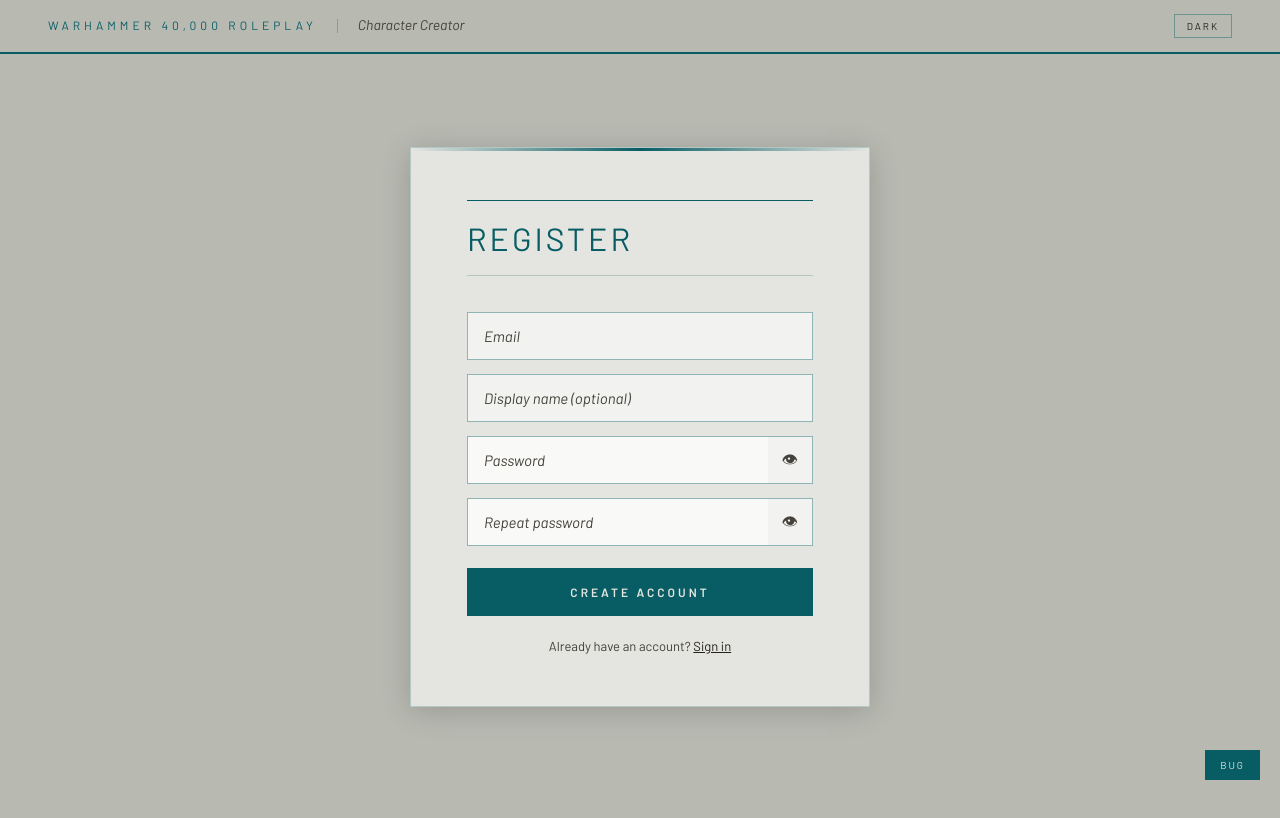
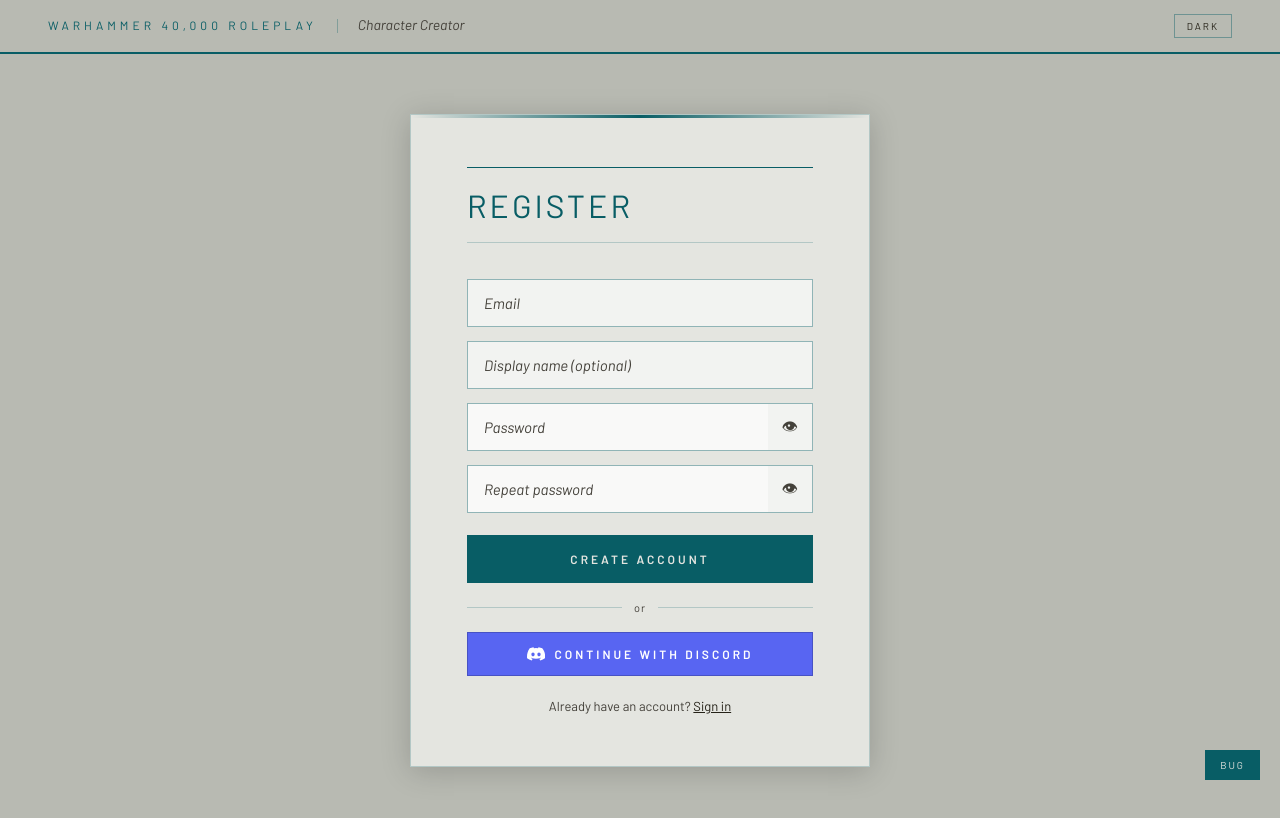
Before and after one commit to IrNesterova/IM_CC_REST, a React (Create React App) app in the folder frontend/: page /register in a window 1280 px wide. Shown: the top 818 px of the page. Built offline with nearby package versions, Linux system fonts and the light colour scheme; no server answers.

Commit message:
loading...

```diff
--- a/frontend/src/context/AuthContext.js
+++ b/frontend/src/context/AuthContext.js
@@ -1,5 +1,5 @@
-import {createContext, useContext, useState} from 'react';
-import {login as apiLogin, logout as apiLogout} from '../api/api';
+import {createContext, useContext, useEffect, useState} from 'react';
+import {getMe, login as apiLogin, logout as apiLogout} from '../api/api';
 
 const AuthContext = createContext(null);
 
@@ -9,6 +9,23 @@
     const [user, setUser] = useState(() => {
         try { return JSON.parse(localStorage.getItem(STORAGE_KEY)); } catch { return null; }
     });
+    const [loading, setLoading] = useState(false);
+
+    useEffect(() => {
+        const params = new URLSearchParams(window.location.search);
+        if (params.get('auth') === 'discord') {
+            setLoading(true);
+            getMe()
+                .then(u => { setUser(u); localStorage.setItem(STORAGE_KEY, JSON.stringify(u)); })
+                .catch(() => {})
+                .finally(() => {
+                    setLoading(false);
+                    params.delete('auth');
+                    const newUrl = window.location.pathname + (params.toString() ? '?' + params : '');
+                    window.history.replaceState({}, '', newUrl);
+                });
+        }
+    }, []); // eslint-disable-line react-hooks/exhaustive-deps
 
     const login = async (email, password) => {
         const u = await apiLogin(email, password);
@@ -21,6 +38,6 @@
         localStorage.removeItem(STORAGE_KEY);
     };
 
-    return <AuthContext.Provider value={{user, loading: false, login, logout}}>{children}</AuthContext.Provider>;
+    return <AuthContext.Provider value={{user, loading, login, logout}}>{children}</AuthContext.Provider>;
 }
 export const useAuth = () => useContext(AuthContext);
--- a/frontend/src/pages/LoginPage.js
+++ b/frontend/src/pages/LoginPage.js
@@ -106,7 +106,7 @@
                             <div style={{flex: 1, height: '1px', background: 'var(--border)'}}/>
                         </div>
 
-                        <a href="http://localhost:8081/oauth2/authorization/discord" style={{
+                        <a href={`${(process.env.REACT_APP_API_URL || 'http://localhost:8081/api').replace(/\/api$/, '')}/oauth2/authorization/discord`} style={{
                             display: 'flex', alignItems: 'center', justifyContent: 'center', gap: '10px',
                             padding: '14px 28px', textDecoration: 'none',
                             fontFamily: "'Barlow', sans-serif", fontSize: '12px', fontWeight: 600,
--- a/frontend/src/pages/RegisterPage.js
+++ b/frontend/src/pages/RegisterPage.js
@@ -160,6 +160,31 @@
                         </button>
 
                         <div style={{
+                            display: 'flex', alignItems: 'center', gap: '12px', margin: '4px 0',
+                        }}>
+                            <div style={{flex: 1, height: '1px', background: 'var(--border)'}}/>
+                            <span style={{
+                                fontFamily: "'Barlow', sans-serif", fontSize: '11px',
+                                color: 'var(--muted)', letterSpacing: '1px',
+                            }}>or</span>
+                            <div style={{flex: 1, height: '1px', background: 'var(--border)'}}/>
+                        </div>
+
+                        <a href={`${(process.env.REACT_APP_API_URL || 'http://localhost:8081/api').replace(/\/api$/, '')}/oauth2/authorization/discord`} style={{
+                            display: 'flex', alignItems: 'center', justifyContent: 'center', gap: '10px',
+                            padding: '14px 28px', textDecoration: 'none',
+                            fontFamily: "'Barlow', sans-serif", fontSize: '12px', fontWeight: 600,
+                            letterSpacing: '3px', textTransform: 'uppercase',
+                            background: '#5865F2', color: '#fff',
+                            border: '1px solid #4752c4',
+                        }}>
+                            <svg width="18" height="14" viewBox="0 0 71 55" fill="white" xmlns="http://www.w3.org/2000/svg">
+                                <path d="M60.1 4.9A58.5 58.5 0 0 0 45.6.7a.2.2 0 0 0-.2.1 40.7 40.7 0 0 0-1.8 3.7 54 54 0 0 0-16.2 0A37.5 37.5 0 0 0 25.6.8a.2.2 0 0 0-.2-.1A58.4 58.4 0 0 0 10.9 4.9a.2.2 0 0 0-.1.1C1.6 18.1-.9 31 .3 43.7a.2.2 0 0 0 .1.2 58.8 58.8 0 0 0 17.7 8.9.2.2 0 0 0 .3-.1 42 42 0 0 0 3.6-5.9.2.2 0 0 0-.1-.3 38.7 38.7 0 0 1-5.5-2.6.2.2 0 0 1 0-.4l1.1-.9a.2.2 0 0 1 .2 0c11.6 5.3 24.1 5.3 35.6 0a.2.2 0 0 1 .2 0l1.1.9a.2.2 0 0 1 0 .4 36 36 0 0 1-5.5 2.6.2.2 0 0 0-.1.3 47 47 0 0 0 3.6 5.9.2.2 0 0 0 .3.1 58.6 58.6 0 0 0 17.8-8.9.2.2 0 0 0 .1-.2C72.9 29.4 69.4 16.6 60.2 5a.2.2 0 0 0-.1-.1ZM23.7 36.2c-3.5 0-6.4-3.2-6.4-7.2s2.8-7.2 6.4-7.2c3.6 0 6.5 3.3 6.4 7.2 0 4-2.8 7.2-6.4 7.2Zm23.6 0c-3.5 0-6.4-3.2-6.4-7.2s2.8-7.2 6.4-7.2c3.6 0 6.5 3.3 6.4 7.2 0 4-2.8 7.2-6.4 7.2Z"/>
+                            </svg>
+                            Continue with Discord
+                        </a>
+
+                        <div style={{
                             textAlign: 'center', fontSize: '13px',
                             color: 'var(--muted)', marginTop: '8px',
                         }}>
```
Also changed, not shown: 1 other file (tests, documents, lock files or other folders).
